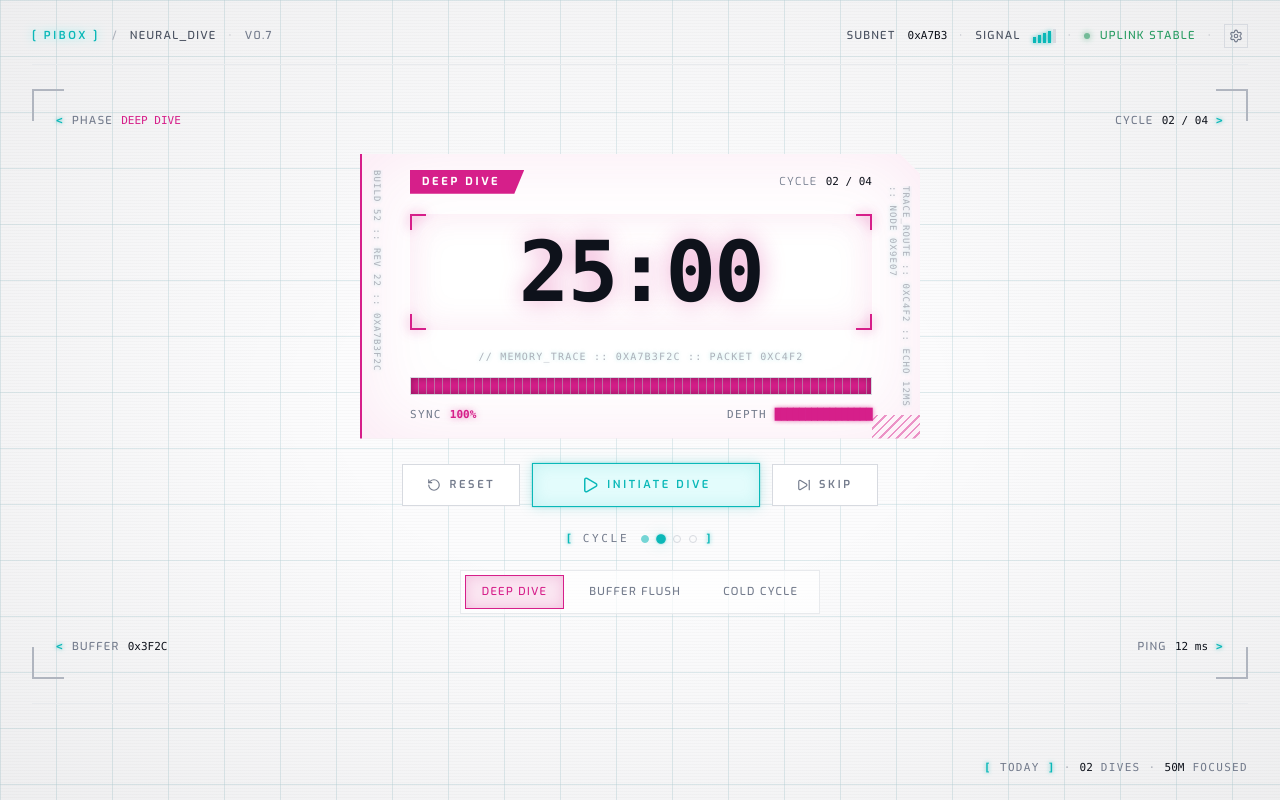
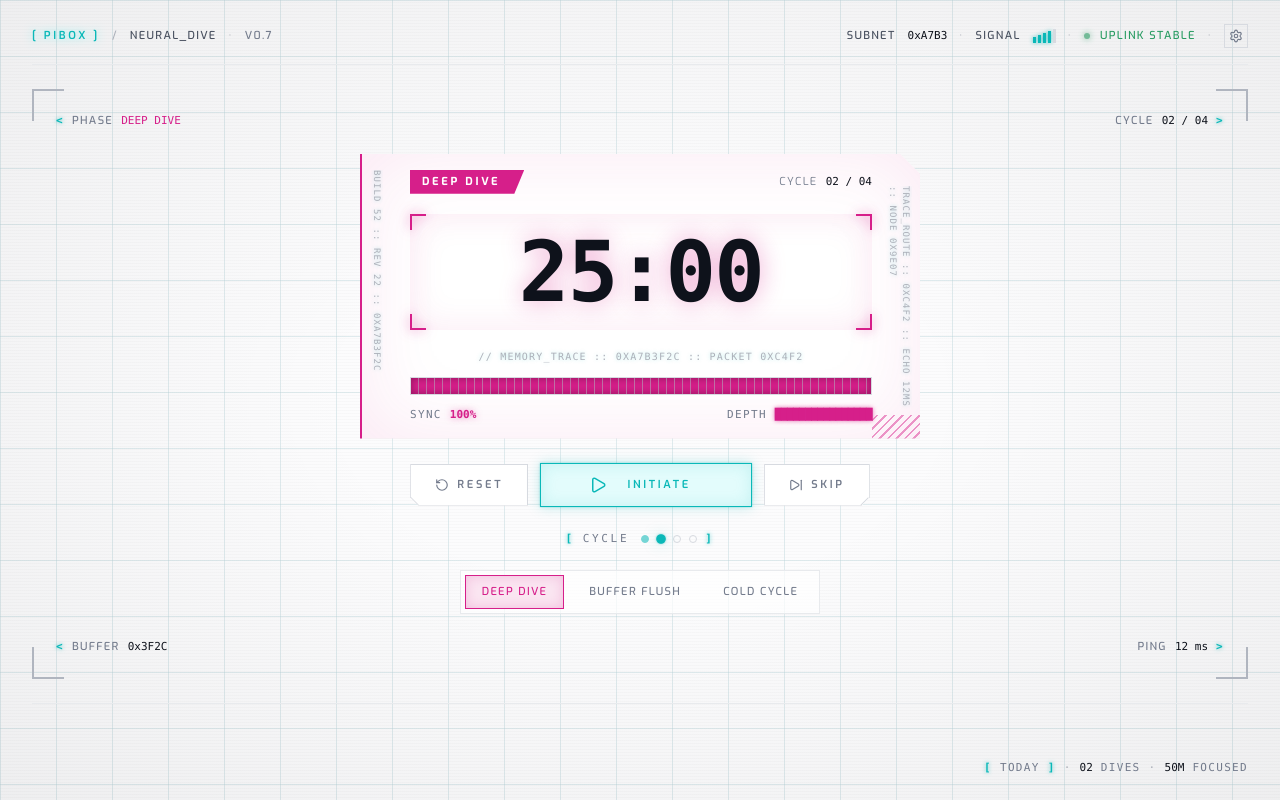
Before and after one commit to olha-riannon/focus-timer, a React (Vite) app: page / in a window 1280 px wide. Built offline with nearby package versions, Linux system fonts and the light colour scheme.

Commit message:
timer-controls: rename initiate/pause + reset/skip notches with diagonal stroke

```diff
--- a/src/composites/TimerControls.css
+++ b/src/composites/TimerControls.css
@@ -25,6 +25,7 @@
     background-color var(--duration-fast) var(--ease-out),
     border-color var(--duration-fast) var(--ease-out),
     box-shadow var(--duration-fast) var(--ease-out),
+    filter var(--duration-fast) var(--ease-out),
     transform var(--duration-fast) var(--ease-spring);
 }
 
@@ -77,6 +78,61 @@
   color: var(--fg-tertiary);
 }
 
+.hud-button[data-notch='bl'] {
+  clip-path: polygon(
+    0 0,
+    100% 0,
+    100% 100%,
+    var(--space-2) 100%,
+    0 calc(100% - var(--space-2))
+  );
+}
+
+.hud-button[data-notch='br'] {
+  clip-path: polygon(
+    0 0,
+    100% 0,
+    100% calc(100% - var(--space-2)),
+    calc(100% - var(--space-2)) 100%,
+    0 100%
+  );
+}
+
+/* Native border still applies and is clipped along the diagonal — the
+   notch-stroke span below extends the same line across the cut. Corner
+   brackets are hidden so they don't compete with the diagonal edge. */
+.hud-button[data-notch]::before,
+.hud-button[data-notch]::after {
+  display: none;
+}
+
+.hud-button__notch-stroke {
+  position: absolute;
+  width: calc(var(--space-2) * 1.41421356);
+  height: var(--border-hair);
+  background: var(--border-default);
+  pointer-events: none;
+  transition: background-color var(--duration-fast) var(--ease-out);
+}
+
+.hud-button[data-notch='bl'] .hud-button__notch-stroke {
+  left: 0;
+  top: calc(100% - var(--space-2));
+  transform: rotate(45deg);
+  transform-origin: 0 0;
+}
+
+.hud-button[data-notch='br'] .hud-button__notch-stroke {
+  right: 0;
+  top: calc(100% - var(--space-2));
+  transform: rotate(-45deg);
+  transform-origin: 100% 0;
+}
+
+.hud-button[data-notch]:hover .hud-button__notch-stroke {
+  background: var(--border-strong);
+}
+
 .hud-button--primary {
   padding: var(--space-3) var(--space-7);
   background: var(--accent-soft);
@@ -106,6 +162,12 @@
   transform: scale(0.96);
 }
 
+/* Reserved width keeps the primary button steady when toggling INITIATE / PAUSE. */
+.hud-button--primary .hud-button__label {
+  min-width: 8em;
+  text-align: center;
+}
+
 .hud-button__label {
   position: relative;
 }
--- a/src/composites/TimerControls.tsx
+++ b/src/composites/TimerControls.tsx
@@ -14,11 +14,13 @@ export function TimerControls({ running, onToggle, onReset, onSkip }: TimerContr
       <button
         type="button"
         className="hud-button hud-button--secondary"
+        data-notch="bl"
         aria-label="Reset"
         onClick={onReset}
       >
         <RotateCcw size={14} aria-hidden />
         <span className="hud-button__label">RESET</span>
+        <span className="hud-button__notch-stroke" aria-hidden />
       </button>
 
       <button
@@ -29,17 +31,19 @@ export function TimerControls({ running, onToggle, onReset, onSkip }: TimerContr
         onClick={onToggle}
       >
         {running ? <Pause size={18} aria-hidden /> : <Play size={18} aria-hidden />}
-        <span className="hud-button__label">{running ? 'PAUSE DIVE' : 'INITIATE DIVE'}</span>
+        <span className="hud-button__label">{running ? 'PAUSE' : 'INITIATE'}</span>
       </button>
 
       <button
         type="button"
         className="hud-button hud-button--secondary"
+        data-notch="br"
         aria-label="Skip phase"
         onClick={onSkip}
       >
         <SkipForward size={14} aria-hidden />
         <span className="hud-button__label">SKIP</span>
+        <span className="hud-button__notch-stroke" aria-hidden />
       </button>
     </div>
   );
```
